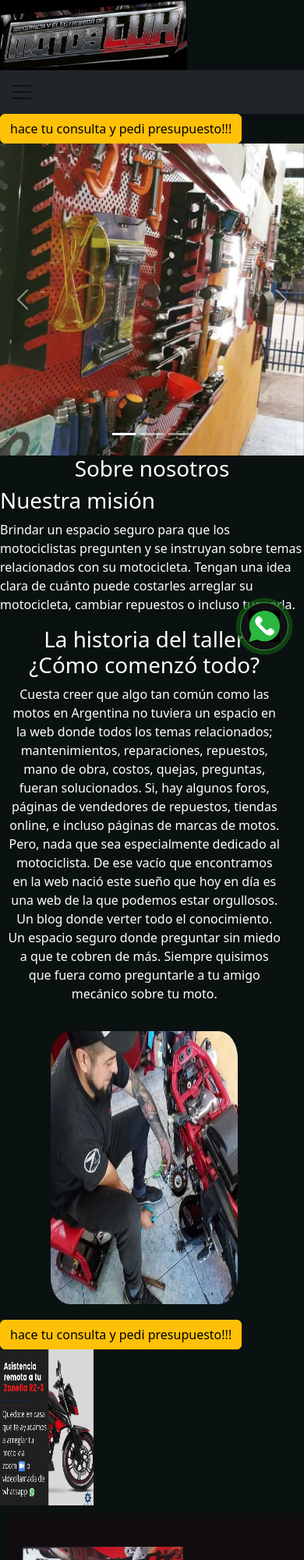
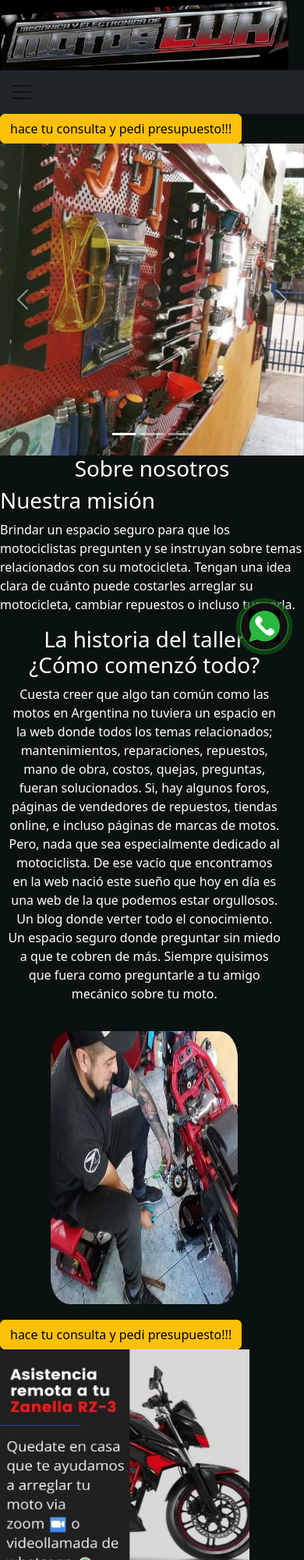
Before and after one commit to fabianmena/tallermoto, a plain HTML site: page index.html in a window 390 px wide. Shown: the top 2000 px of the page at 78% size. Drawn offline with nearby package versions, Linux system fonts and the light colour scheme.

Commit message:
cambie una img. del index

```diff
--- a/css/styles.css
+++ b/css/styles.css
@@ -347,7 +347,7 @@ h2 .h2cont{
         height: 100%;
     }
     .logo {
-        width: 240px;
+        width: 370px;
         height: 90px;
     }
     .img {
@@ -355,8 +355,8 @@ h2 .h2cont{
         height: 90px;
     }
     .img_asremota{
-        width: 120px;
-        height: 200px;
+        width: 320px;
+        height: 300px;
     }
              /* ancho img carrousel */
     .anchalt{
@@ -373,7 +373,7 @@ h2 .h2cont{
     }
     /* maps footer */
     .pie-pagina .grupo-1  .box .maps_footer{
-        width: 250px;
+        width: 340px;
         height: 290px;
         border-radius: 10%;
     }
@@ -437,7 +437,7 @@ h2 .h2cont{
         justify-content: center;
     }
 
-                                                    /*----revisar que no achica el mapa de google de contactos  */
+                                                    /*----revisado   revisar que no achica el mapa de google de contactos  */
     .mapacon .mapcontacto {
         max-width:240px;
             max-height: 350px;
```
